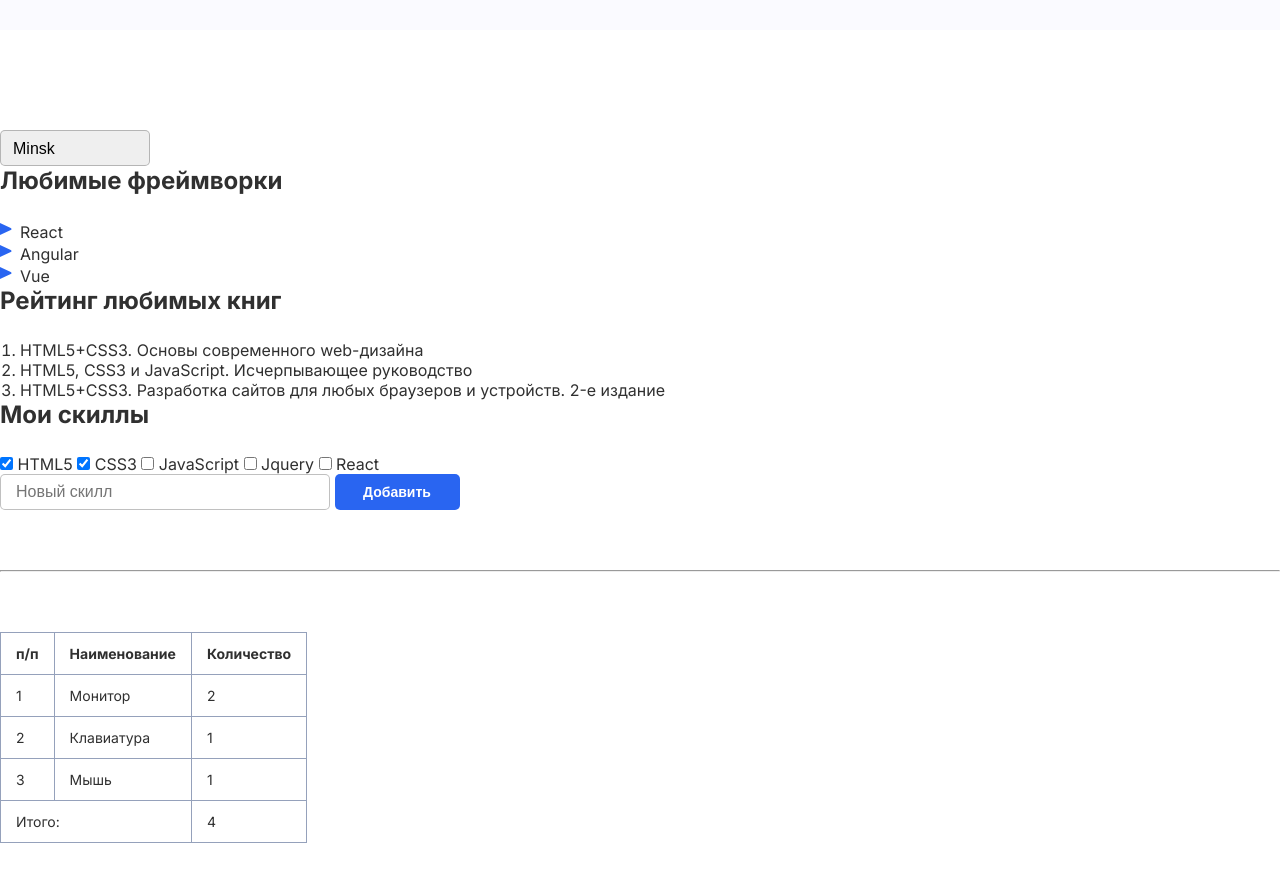
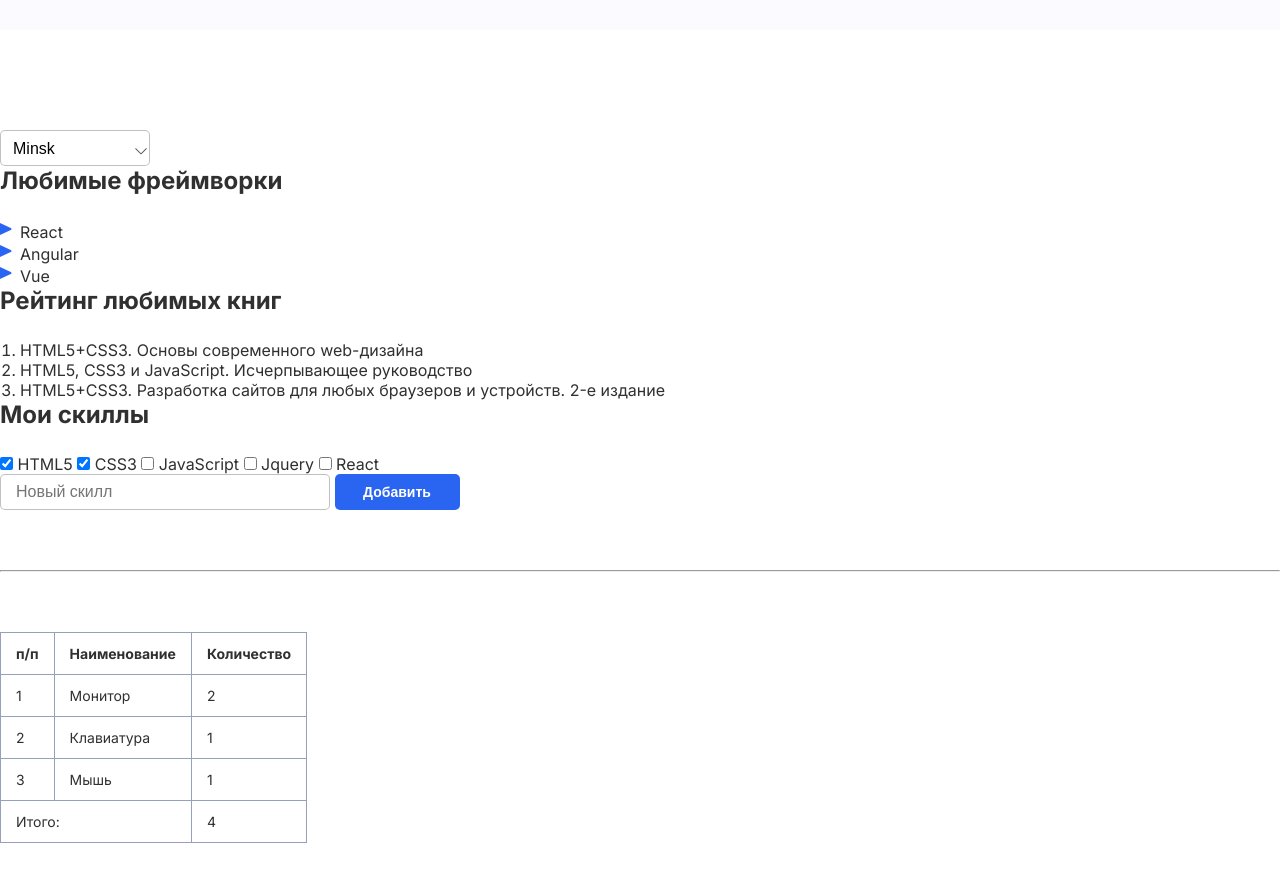
Before and after one commit to dmitrenokdarya/2-hw-with-auto-test-html-css-main, a plain HTML site: page index.html in a window 1280 px wide. Shown: the part 840-1722 px from the top of the page. Drawn offline with Linux system fonts and the light colour scheme.

Commit message:
after check_2

```diff
--- a/style.css
+++ b/style.css
@@ -64,7 +64,7 @@ select {
     font-weight: 400;
     font-size: 16px;
     padding: 0 12px;
-    background: url(/assets/images/ep_arrow-down.svg) right 12px 50%;
+    background: url(./assets/images/ep_arrow-down.svg) no-repeat right 12px;
     appearance: none;
 }
 
```
